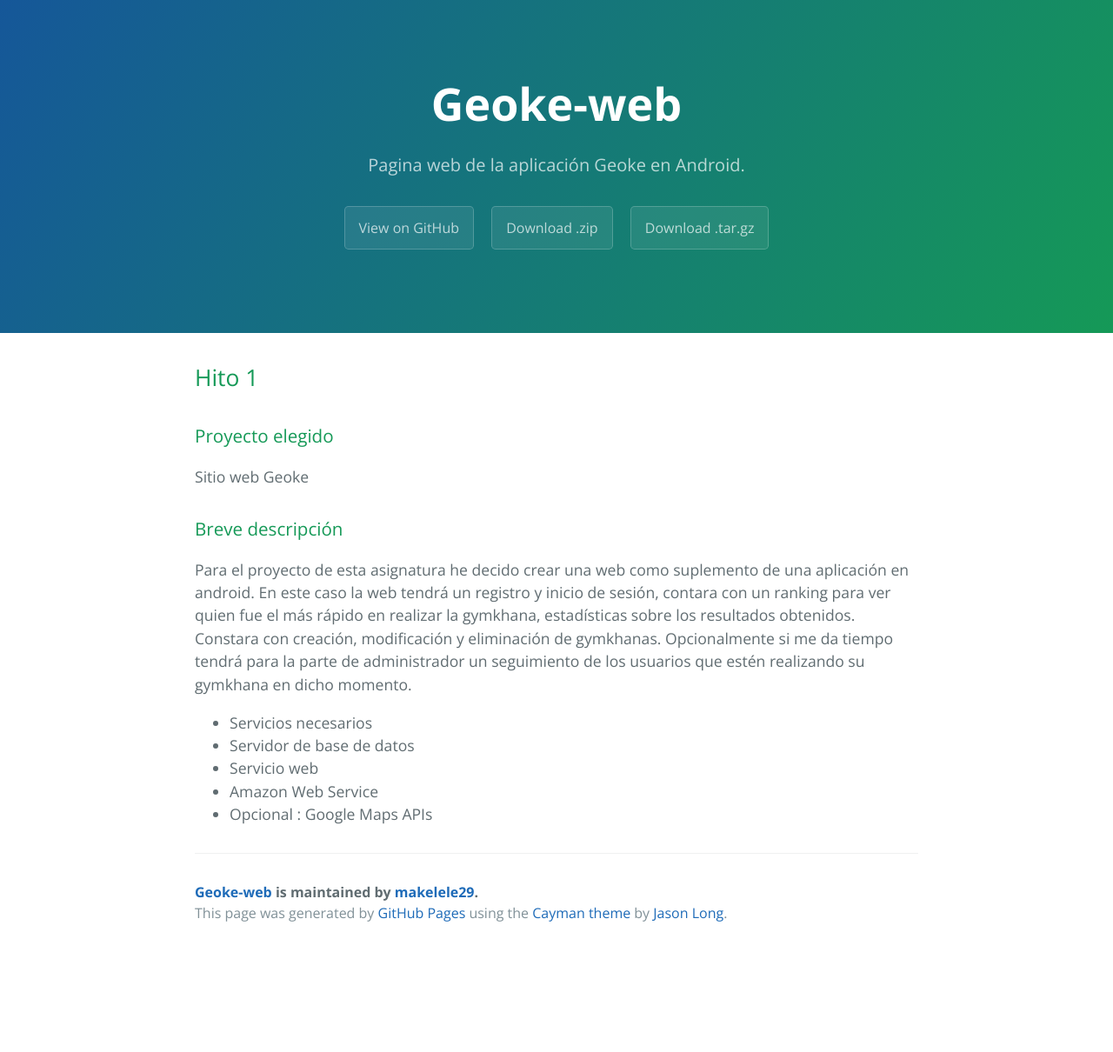
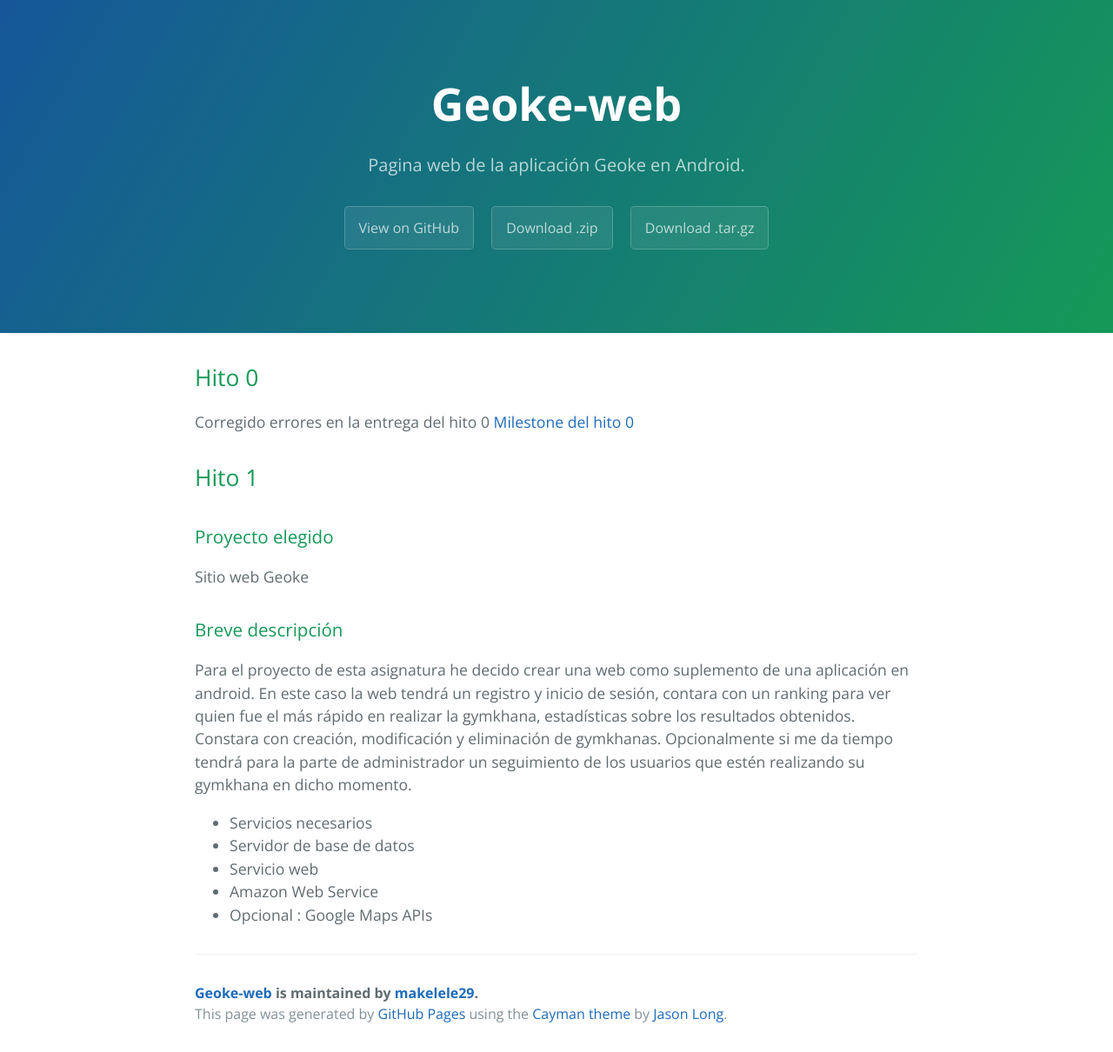
Before and after one commit to makelele29/Geoke-Web, a Jekyll site: the page built from index.md, in a window 1280 px wide. Shown: the whole page at 87% size. Built offline with Jekyll 4.4.1, drawn with Linux system fonts in a browser that asks for light colours; before the commit the page ends 1094 px from its top, so only the background shows below that.

Commit message:
closes #8

```diff
--- a/index.md
+++ b/index.md
@@ -1,6 +1,10 @@
 ---
 layout: index
 ---
+## Hito 0
+
+Corregido errores en la entrega del hito 0
+[Milestone del hito 0](https://github.com/makelele29/Geoke-Web/milestone/2)
 
 ## Hito 1
 
```
